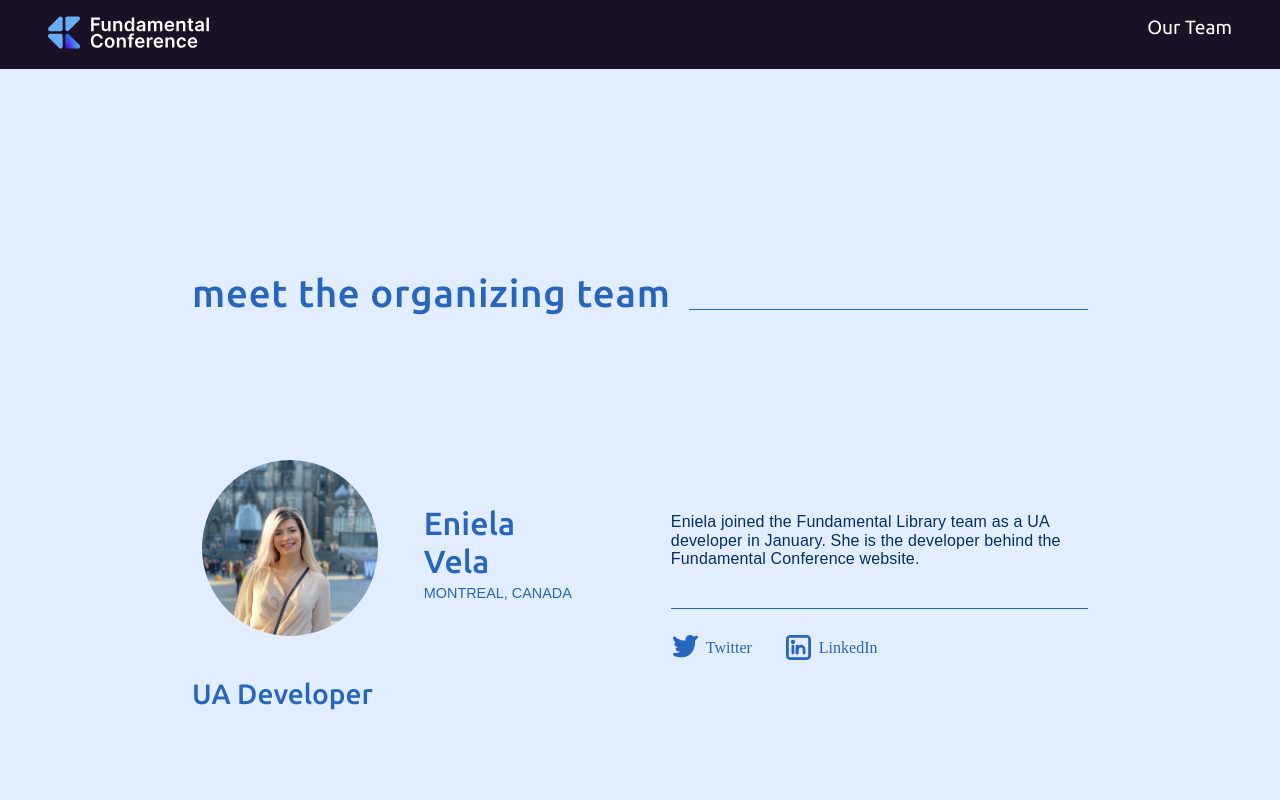
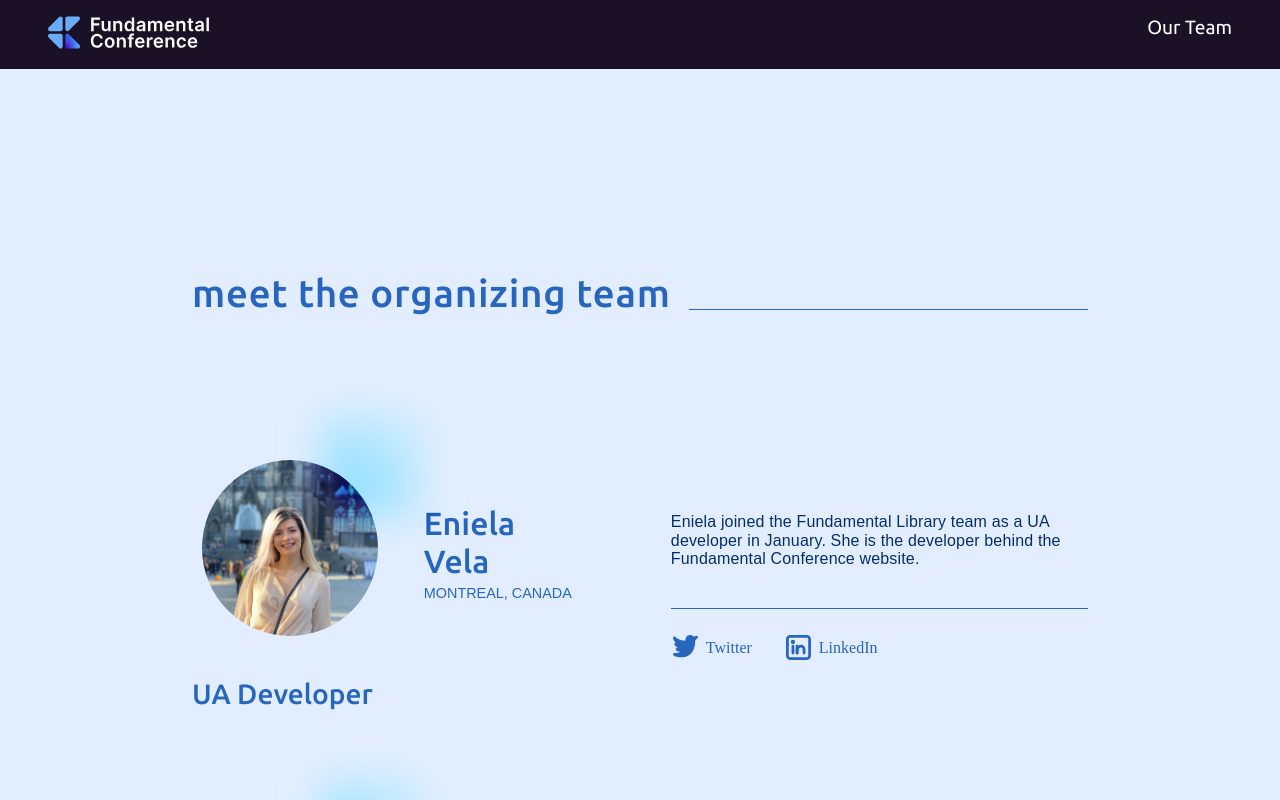
Before and after one commit to fundamental-conf/fundamental-conf, a Vue app in the folder fundamental-conf2022/: page /team in a window 1280 px wide. Shown: the top 800 px of the page. Built offline with nearby package versions, Linux system fonts and the light colour scheme; a web font is replaced by a local one.

Commit message:
team minor changes

```diff
--- a/fundamental-conf2022/src/views/FDTeam.vue
+++ b/fundamental-conf2022/src/views/FDTeam.vue
@@ -160,6 +160,21 @@ export default {
         display: flex;
         flex-direction: column;
         .fd_picture {
+           position: relative;
+
+          &::after {
+            content: "";
+            position: absolute;
+            top: -2rem;
+            right: -2rem;
+            max-width: 6rem;
+            min-width: 6rem;
+            max-height: 6rem;
+            min-height: 6rem;
+            background: linear-gradient(45deg, #2865BE 0%, #82DEFF 100%);
+            mix-blend-mode: color-burn;
+            filter: blur(20px);
+          }
           img {
                max-width: 11rem;
     min-width: 11rem;
@@ -169,6 +184,7 @@ export default {
     -o-object-fit: cover;
     object-fit: cover;
     border-radius: 11rem;
+
           }
         }
         .fd_role {
```
